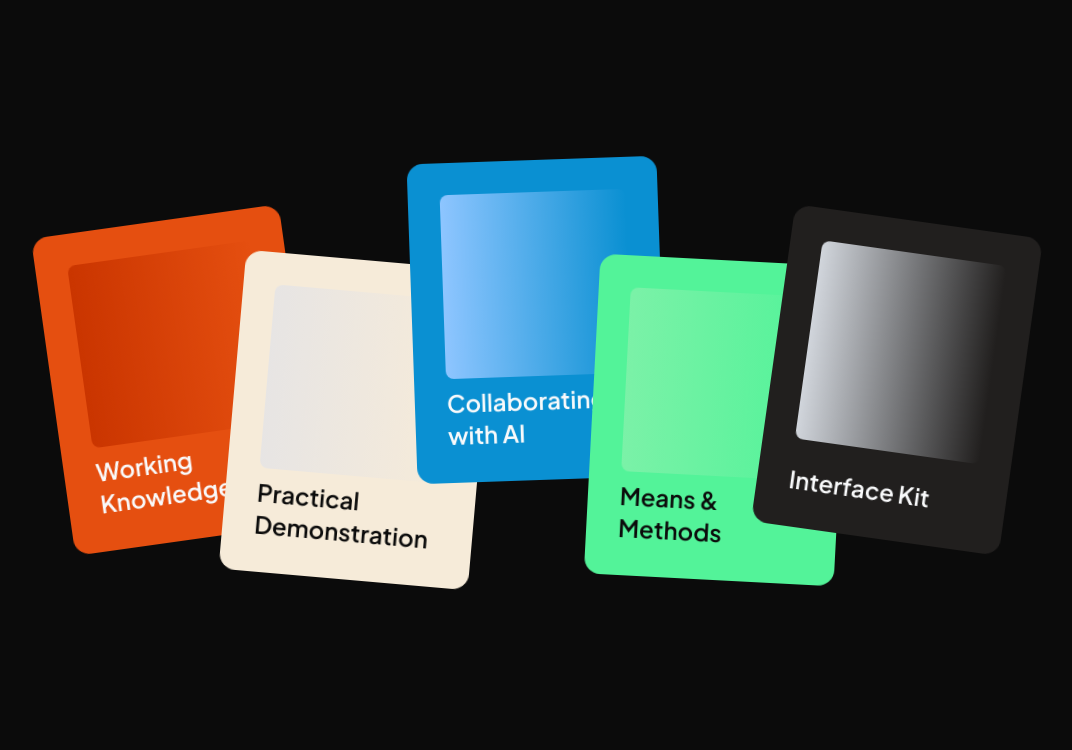
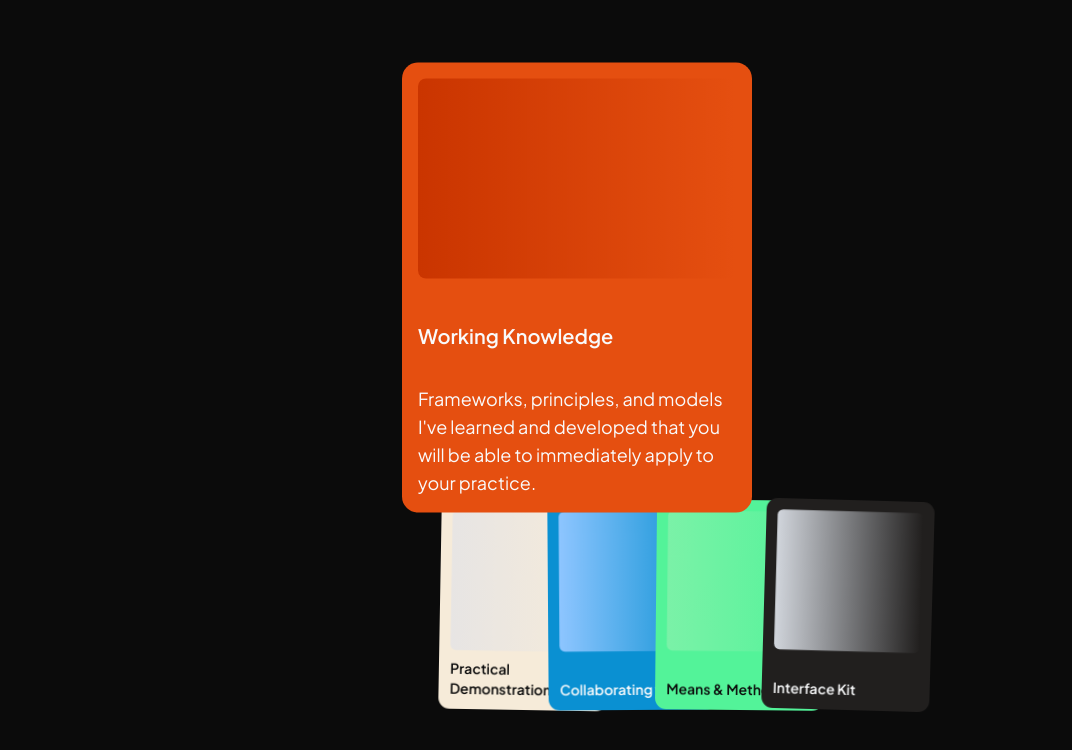
Before and after one commit to VIPUL070/my-ui-library, a React (Vite) app: page / in a window 1280 px wide. Both pictures are taken after a click on the button "Working Knowledge". Shown: the top 750 px of the page, without its empty margins (93-1165 px from the left). Built offline with nearby package versions, Linux system fonts and the light colour scheme.

Commit message:
Creating Interface Card component (finished)

```diff
--- a/src/components/InterfaceCard/Cards.tsx
+++ b/src/components/InterfaceCard/Cards.tsx
@@ -1,12 +1,27 @@
-import { motion } from "motion/react";
+import { AnimatePresence, motion } from "motion/react";
 import { cn } from "../../lib/utils";
+import { useEffect, useRef, useState, type ReactNode } from "react";
 
+type Card = {
+  title: string;
+  description: string;
+  skeleton: ReactNode;
+  className: string;
+  config: {
+    y: number;
+    x: number;
+    zIndex: number;
+    rotate: number;
+  };
+};
 const cards = [
   {
     title: "Working Knowledge",
     description:
       "Frameworks, principles, and models I've learned and developed that you will be able to immediately apply to your practice.",
-    skeleton: <div className="h-50 w-full bg-linear-to-r from-orange-700 to-orange/60 rounded-lg"/>,
+    skeleton: (
+      <div className="h-50 w-full bg-linear-to-r from-orange-700 to-orange/60 rounded-lg" />
+    ),
     className: "bg-cardOrange",
     config: {
       y: -20,
@@ -19,7 +34,9 @@ const cards = [
     title: "Practical Demonstration",
     description:
       "Detailed walkthroughs of designing interfaces, identifying opportunities, and improving through refinement.",
-    skeleton: <div className="h-50 w-full bg-linear-to-r from-stone-200 to-stone/60 rounded-lg"/>,
+    skeleton: (
+      <div className="h-50 w-full bg-linear-to-r from-stone-200 to-stone/60 rounded-lg" />
+    ),
     className: "bg-cardWhite text-black",
     config: {
       y: 20,
@@ -32,7 +49,9 @@ const cards = [
     title: "Collaborating with AI",
     description:
       "Video lessons on practical, specific methods of working with AI to get exacting results. Tools covered include Claude Code and v0.",
-    skeleton: <div className="h-50 w-full bg-linear-to-r from-blue-300 to-blue/60 rounded-lg"/>,
+    skeleton: (
+      <div className="h-50 w-full bg-linear-to-r from-blue-300 to-blue/60 rounded-lg" />
+    ),
     className: "bg-cardBlue",
     config: {
       y: -80,
@@ -45,7 +64,9 @@ const cards = [
     title: "Means & Methods",
     description:
       "General tips and techniques to apply to your daily work to achieve excellence in interface design and assembly.",
-    skeleton: <div className="h-50 w-full bg-linear-to-r from-green-300 to-green/60 rounded-lg"/>,
+    skeleton: (
+      <div className="h-50 w-full bg-linear-to-r from-green-300 to-green/60 rounded-lg" />
+    ),
     className: "bg-cardGreen text-black",
     config: {
       y: 20,
@@ -58,7 +79,9 @@ const cards = [
     title: "Interface Kit",
     description:
       "Screencasts, highlights, and deep dives that showcase the end-to-end journey for designing and building",
-    skeleton: <div className="h-50 w-full bg-linear-to-r from-gray-300 to-gray/60 rounded-lg"/>,
+    skeleton: (
+      <div className="h-50 w-full bg-linear-to-r from-gray-300 to-gray/60 rounded-lg" />
+    ),
     className: "bg-cardBlack",
     config: {
       y: -20,
@@ -70,29 +93,72 @@ const cards = [
 ];
 
 const Cards = () => {
+  const [active, setActive] = useState<Card | null>(null);
+  const ref = useRef<HTMLDivElement>(null);
+
+  useEffect(() => {
+    const handleOutsideClick = (e: MouseEvent) => {
+      if (ref.current && !ref.current.contains(e.target as Node)) {
+        setActive(null);
+      }
+    };
+    document.addEventListener("mousedown", handleOutsideClick);
+    return () => {
+      document.removeEventListener("mousedown", handleOutsideClick);
+    };
+  }, []);
+
+  const isAnyCardActive = () => {
+    return active?.title;
+  };
+
+  const isCurrentActive = (card: Card) => {
+    return active?.title === card?.title;
+  };
+
   return (
-    <div className="w-247.5 h-160 relative mx-auto flex items-center">
+    <div ref={ref} className="w-247.5 h-160 relative mx-auto flex items-center">
       {cards.map((card) => {
         return (
           <motion.div key={card.title}>
             <motion.button
+              onClick={() => setActive(card)}
               initial={{
-              y:400,
-              x:0,
+                y: 400,
+                x: 0,
                 scale: 0,
-              filter:'blur(10px)'
+                filter: "blur(10px)",
               }}
               animate={{
-                y: card.config.y,
-                x: card.config.x,
-                rotate: card.config.rotate,
-                scale: 1,
-                width: 250,
-                height: 320,
-                filter: "blur(0px)"
+                y: isCurrentActive(card)
+                  ? 0
+                  : isAnyCardActive()
+                  ? 280
+                  : card.config.y,
+                x: isCurrentActive(card)
+                  ? 350
+                  : isAnyCardActive()
+                  ? card.config.x * 0.6 + 244
+                  : card.config.x,
+                rotate: isCurrentActive(card)
+                  ? 0
+                  : isAnyCardActive()
+                  ? card.config.rotate * 0.2
+                  : card.config.rotate,
+                scale: isCurrentActive(card) ? 1 : isAnyCardActive() ? 0.7 : 1,
+                width: isCurrentActive(card) ? 350 : 240,
+                height: isCurrentActive(card) ? 450 : 300,
+                filter: "blur(0px)",
               }}
               whileHover={{
-              scale: 1.05
+                scale: isCurrentActive(card)
+                  ? 1.05
+                  : isAnyCardActive()
+                  ? 0.7
+                  : 1.05,
+              }}
+              style={{
+                zIndex: isCurrentActive(card)? 9 : active?.config.zIndex,
               }}
               transition={{
                 type: "spring",
@@ -100,14 +166,46 @@ const Cards = () => {
                 stiffness: 100,
               }}
               className={cn(
-                "w-80 p-8 absolute top-1/2 left-0 -translate-y-1/2 flex flex-col justify-between items-start overflow-hidden cursor-pointer rounded-2xl",
+                "w-80 p-4 absolute top-1/2 left-0 -translate-y-3/4 flex flex-col justify-between items-start overflow-hidden cursor-pointer rounded-2xl",
                 card.className
               )}
             >
               {card.skeleton}
               <div>
-                <motion.h2 className="text-2xl font-semibold text-left pt-2">{card.title}</motion.h2>
+                <motion.h2  layoutId = {card.title + "title"} className="text-xl font-semibold text-left pt-2">
+                  {card.title}
+                </motion.h2>
               </div>
+
+              <AnimatePresence mode="popLayout">
+                {isCurrentActive(card) && (
+                  <motion.p
+                  layoutId= {card.title + "description"}
+                    initial={{
+                      opacity: 0,
+                      x: 20,
+                      y: 20,
+                      height: 0,
+                    }}
+                    animate={{
+                      opacity: 1,
+                      y: 0,
+                      x: 0,
+                      height: 100,
+                    }}
+                    exit={{
+                      opacity: 0,
+                      x: 40,
+                      y: 40,
+                      height: 0,
+                    }}
+                    className=" mb-3 text-lg text-left"
+                  >
+                    {active?.description}
+                  </motion.p>
+                )}
+              </AnimatePresence>
+
             </motion.button>
           </motion.div>
         );
```
Lines whose indentation alone changed are shown as unchanged.
